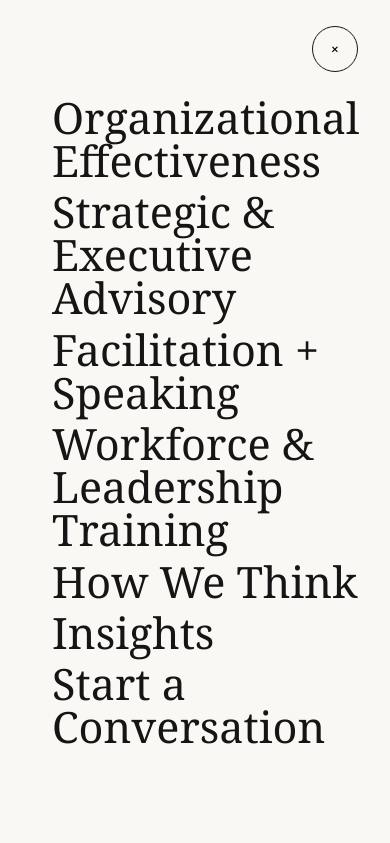
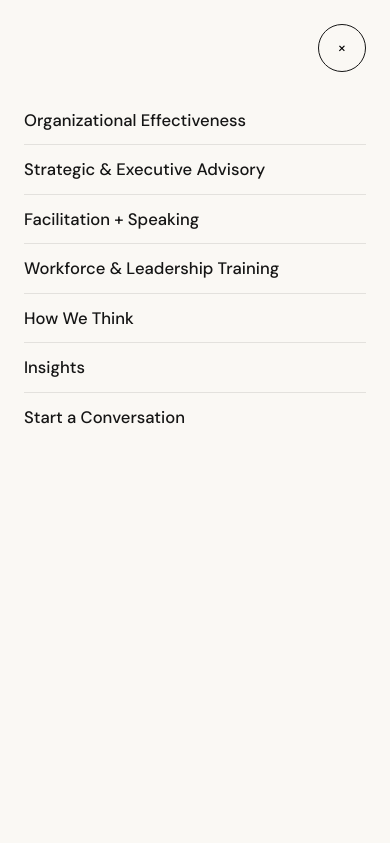
Before and after one commit to NLTurner/theculturepro, a plain HTML site: page index.html in a window 390 px wide. Both pictures are taken after a click on the button "Open menu". Shown: the top 843 px of the page. Drawn offline with Linux system fonts and the light colour scheme; a web font is replaced by a local one.

Commit message:
Update index.html

```diff
--- a/index.html
+++ b/index.html
@@ -654,6 +654,41 @@ footer{background:#0E0E0E;color:white;padding:70px 0 28px}
   color:#fff;
 }
 
+
+@media(max-width:980px){
+  .overlay .inner{display:block;min-height:100vh;}
+  .overlay-right{
+    min-height:100vh;
+    padding:110px 32px 48px;
+    display:block;
+    overflow-y:auto;
+  }
+  .overlay nav{
+    display:grid;
+    gap:0;
+  }
+  .overlay nav a{
+    font-family:"DM Sans",Arial,sans-serif;
+    font-size:1.08rem;
+    font-weight:500;
+    line-height:1.35;
+    padding:14px 0;
+    border-bottom:1px solid rgba(23,23,23,.10);
+  }
+  .overlay nav a:last-child{border-bottom:0;}
+  .close{
+    right:24px;
+    top:24px;
+    width:48px;
+    height:48px;
+    z-index:2;
+  }
+}
+@media(max-width:640px){
+  .overlay-right{padding:96px 24px 40px;}
+  .overlay nav a{font-size:1.04rem;padding:13px 0;}
+}
+
 </style>
 </head>
 <body>
```
